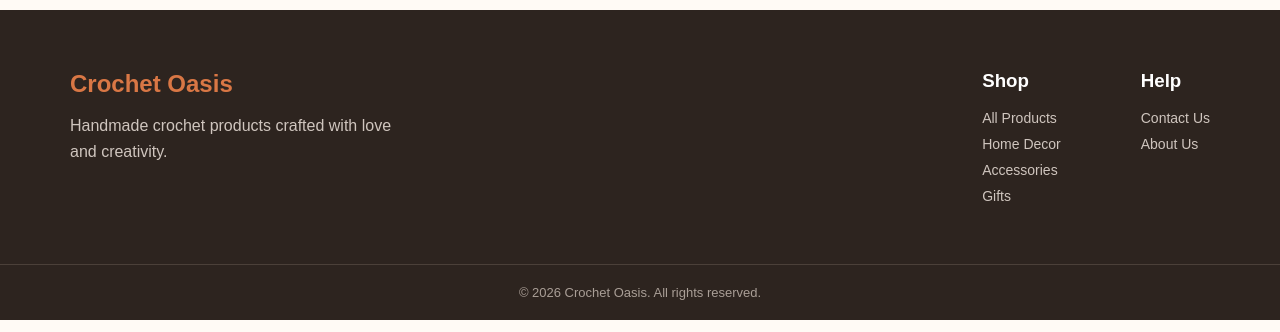
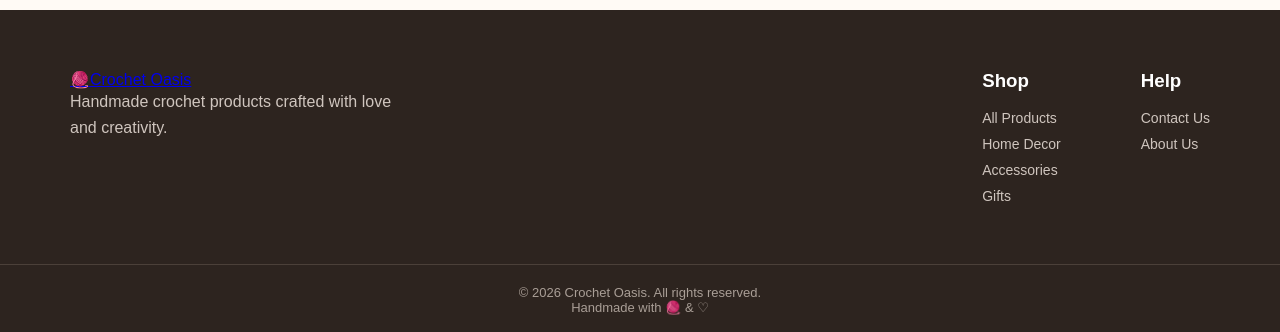
Before and after one commit to Achyutak41/crochet-oasis, a React (Vite) app in the folder frontend/: page /order-request in a window 1280 px wide. Shown: the part 687-1019 px from the top of the page. Built offline with nearby package versions, Linux system fonts and the light colour scheme; no server answers.

Commit message:
Update the footer link

```diff
--- a/frontend/src/components/Footer.jsx
+++ b/frontend/src/components/Footer.jsx
@@ -1,42 +1,106 @@
+import { Link } from "react-router-dom";
+
 function Footer() {
   return (
     <footer className="footer">
 
       <div className="footer-container">
 
+        {/* =========================
+            BRAND
+        ========================= */}
         <div className="footer-brand">
-          <h2>Crochet Oasis</h2>
+
+          <Link to="/" className="footer-logo">
+            <span className="footer-logo-icon">
+              🧶
+            </span>
+
+            <span className="footer-logo-text">
+              Crochet Oasis
+            </span>
+          </Link>
 
           <p>
             Handmade crochet products crafted
             with love and creativity.
           </p>
+
         </div>
 
+
+        {/* =========================
+            FOOTER LINKS
+        ========================= */}
         <div className="footer-links">
 
+
+          {/* SHOP */}
+
           <div>
-            <h3>Shop</h3>
-            <a href="/products">All Products</a>
-            <a href="/products">Home Decor</a>
-            <a href="/products">Accessories</a>
-            <a href="/products">Gifts</a>
+
+            <h3>
+              Shop
+            </h3>
+
+            <Link to="/products">
+              All Products
+            </Link>
+
+            <Link to="/products">
+              Home Decor
+            </Link>
+
+            <Link to="/products">
+              Accessories
+            </Link>
+
+            <Link to="/products">
+              Gifts
+            </Link>
+
           </div>
 
+
+          {/* HELP */}
+
           <div>
-            <h3>Help</h3>
-            <a href="/contact">Contact Us</a>
-            <a href="/about">About Us</a>
+
+            <h3>
+              Help
+            </h3>
+
+            <Link to="/contact">
+              Contact Us
+            </Link>
+
+            <Link to="/about">
+              About Us
+            </Link>
+
           </div>
+
 
         </div>
 
       </div>
 
+
+      {/* =========================
+          FOOTER BOTTOM
+      ========================= */}
+
       <div className="footer-bottom">
+
         <p>
-          © 2026 Crochet Oasis. All rights reserved.
+          © {new Date().getFullYear()} Crochet Oasis.
+          All rights reserved.
         </p>
+
+        <p className="footer-made-with">
+          Handmade with 🧶 &amp; ♡
+        </p>
+
       </div>
 
     </footer>
--- a/frontend/src/pages/About.jsx
+++ b/frontend/src/pages/About.jsx
@@ -65,10 +65,10 @@ function About() {
           </div>
 
           <img
-      src="/public/Andal.jpeg"
-      alt="Andal - Creator of Crochet Oasis"
-      className="about-creator-photo"
-    />
+  src="/Andal.jpeg"
+  alt="Andal - Creator of Crochet Oasis"
+  className="about-creator-photo"
+/>
 
           <div className="about-story-decoration">
             🧶
```
